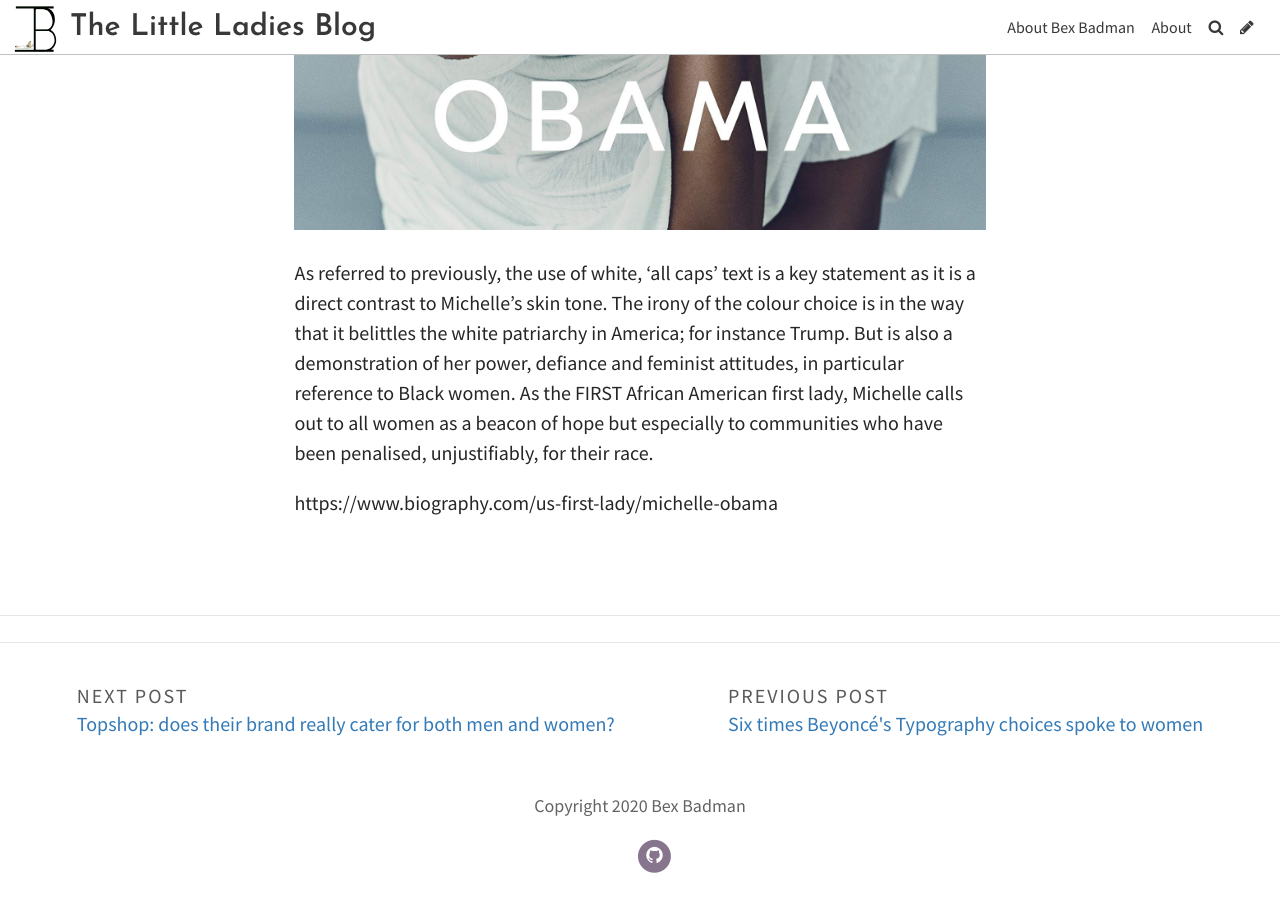
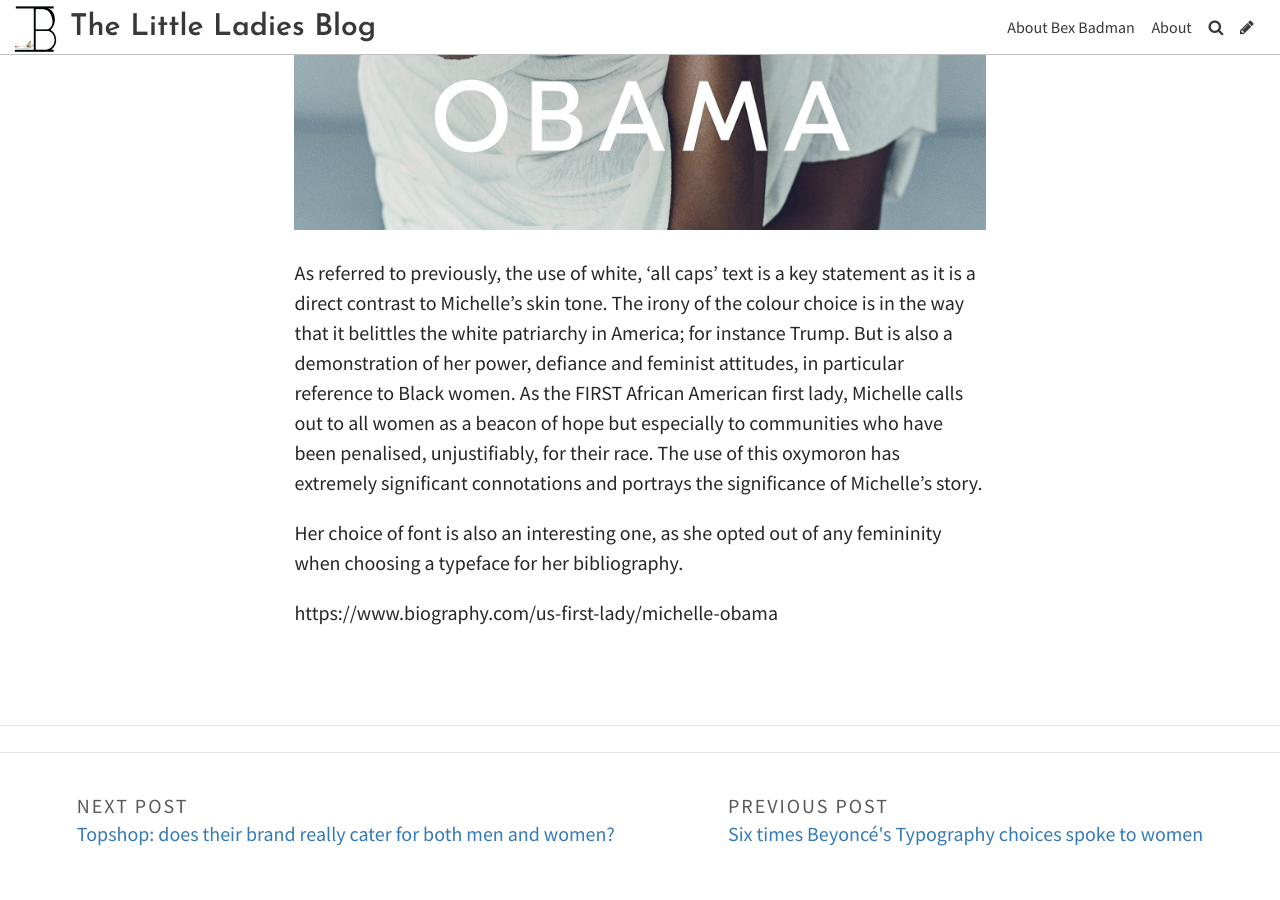
Before and after one commit to rebeccabadman1999/Bex-Badman-Blog, a Jekyll site: the page built from _posts/2020-11-14-thinking-like-a-man-the-typeface-behind-the-first-lady.md, in a window 1280 px wide and 900 px high, scrolled down 1686 px. Built offline with Jekyll 4.4.1, drawn with Linux system fonts in a browser that asks for light colours; some web fonts are replaced; comment, search, counter and statistics services are not loaded.

Commit message:
Update Post “2020-11-14-thinking-like-a-man-the-typeface-behind-the-first-lady”

```diff
--- a/_posts/2020-11-14-thinking-like-a-man-the-typeface-behind-the-first-lady.md
+++ b/_posts/2020-11-14-thinking-like-a-man-the-typeface-behind-the-first-lady.md
@@ -13,6 +13,10 @@
 
 ![](../uploads/michelle-obama-book.jpg)
 
-As referred to previously, the use of white, 'all caps' text is a key statement as it is a direct contrast to Michelle's skin tone. The irony of the colour choice is in the way that it belittles the white patriarchy in America; for instance Trump. But is also a demonstration of her power, defiance and feminist attitudes, in particular reference to Black women. As the FIRST African American first lady, Michelle calls out to all women as a beacon of hope but especially to communities who have been penalised, unjustifiably, for their race.
+As referred to previously, the use of white, 'all caps' text is a key statement as it is a direct contrast to Michelle's skin tone. The irony of the colour choice is in the way that it belittles the white patriarchy in America; for instance Trump. But is also a demonstration of her power, defiance and feminist attitudes, in particular reference to Black women. As the FIRST African American first lady, Michelle calls out to all women as a beacon of hope but especially to communities who have been penalised, unjustifiably, for their race. The use of this oxymoron has extremely significant connotations and portrays the significance of Michelle's story.
+
+Her choice of font is also an interesting one, as she opted out of any femininity when choosing a typeface for her bibliography.
+
+
 
 https://www.biography.com/us-first-lady/michelle-obama
```
